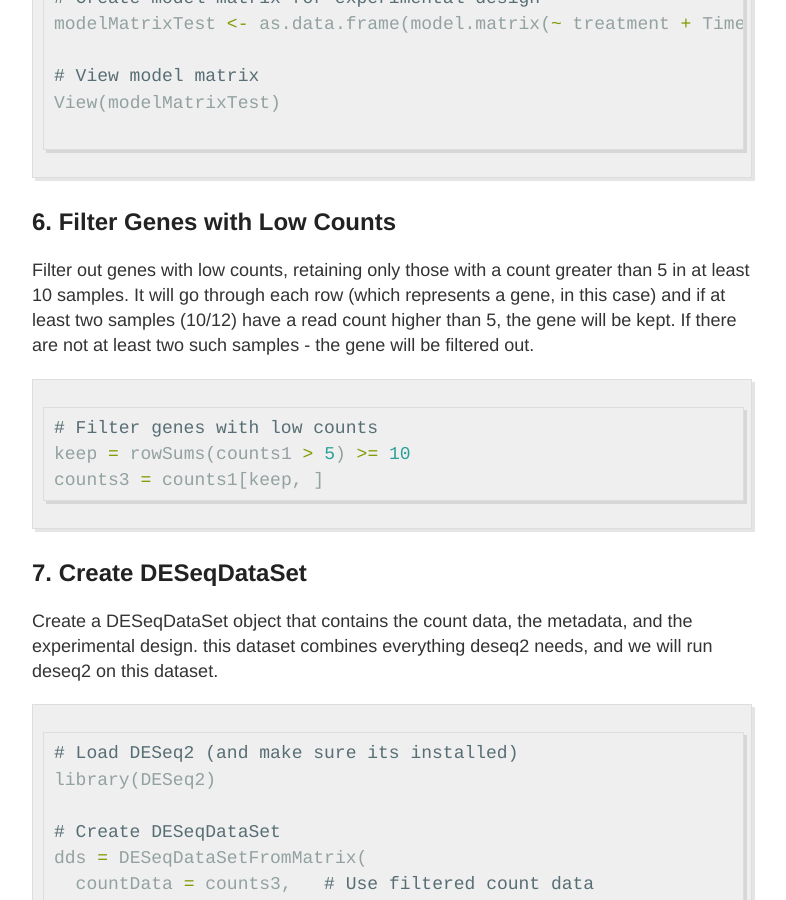
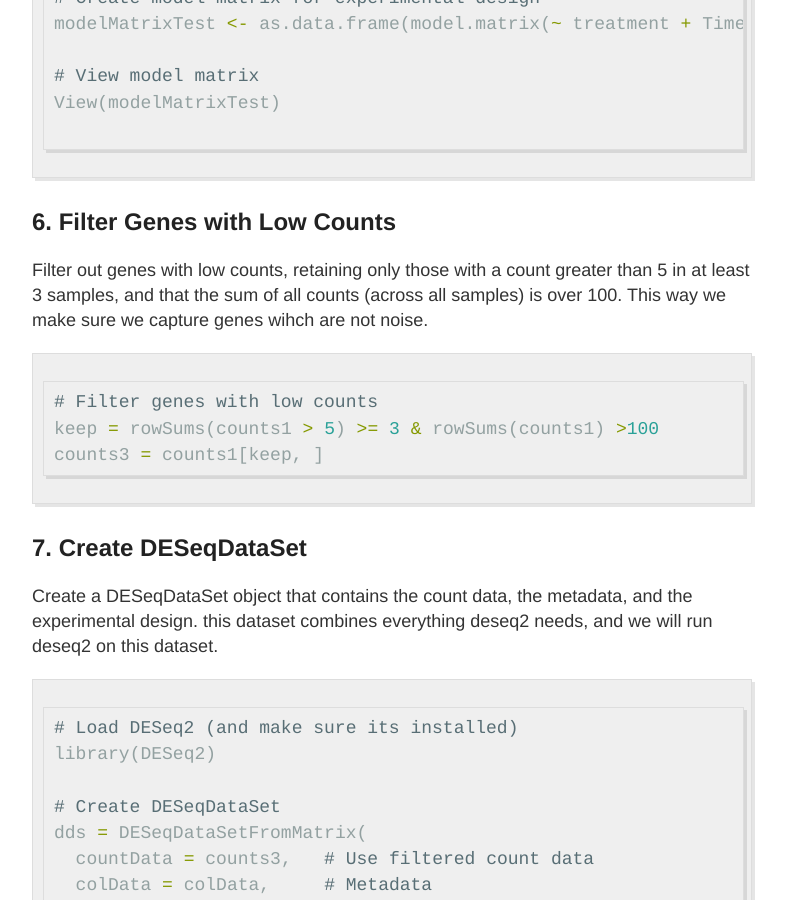
Before and after one commit to OfekRainish/OfekRainish_notebook, a Jekyll site: the page built from _posts/2025-04-02-bioinformatics deseq2.md, in a window 1280 px wide and 900 px high, scrolled down 2455 px. Shown: the whole window, without its empty margins (248-1034 px from the left). Built offline with Jekyll 4.4.1, drawn with Linux system fonts in a browser that asks for light colours; our own code applies the rules of GitHub Pages for plain Markdown files; a file with an impossible date is left out; part of the change alters nothing that is shown; some of the changed text lies outside the part shown.

Commit message:
Update 2025-04-02-bioinformatics deseq2.md

````diff
--- a/_posts/2025-04-02-bioinformatics deseq2.md
+++ b/_posts/2025-04-02-bioinformatics deseq2.md
@@ -63,11 +63,11 @@ View(modelMatrixTest)
 ```
 
 ## 6. Filter Genes with Low Counts
-Filter out genes with low counts, retaining only those with a count greater than 5 in at least 10 samples. It will go through each row (which represents a gene, in this case) and if at least two samples (10/12) have a read count higher than 5, the gene will be kept. If there are not at least two such samples - the gene will be filtered out.
+Filter out genes with low counts, retaining only those with a count greater than 5 in at least 3 samples, and that the sum of all counts (across all samples) is over 100. This way we make sure we capture genes wihch are not noise.
 
 ```r
 # Filter genes with low counts
-keep = rowSums(counts1 > 5) >= 10
+keep = rowSums(counts1 > 5) >= 3 & rowSums(counts1) >100
 counts3 = counts1[keep, ]
 ```
 
@@ -110,7 +110,7 @@ vcd <- vst(dds, blind = FALSE) # VST normalization
 plotPCA(vcd, intgroup = c("TimePoint","Treatment")) # PCA
 ```
 
-![](../images/rna_bioinformatics/deseq2/pcaplot.png)
+![](.)
 
 
 ## 10. Run DESeq2
@@ -251,11 +251,11 @@ levels(dds$TimePoint)
 ```
 In this case the reference is 20 hourns, and the plot looks like this:
 
-![timepoint ma plot](../images/rna_bioinformatics/deseq2/timeMAplot.png)
+![timepoint ma plot](.)
 
 and after shrinking like this:
 
-![timepoint ma plot](../images/rna_bioinformatics/deseq2/timeMAplotShrinked.png)
+![timepoint ma plot](.)
 
 
 
@@ -324,9 +324,9 @@ ggplot(geneCounts, aes(x=Treatment, y=count, color=Treatment))+geom_point(size =
 ```
 and the results are:
 AM plot compering treatment to control (reference)
-![](../images/rna_bioinformatics/deseq2/treatmentAMplot.png)
+![](.)
 shrinked MAplot
-![](../images/rna_bioinformatics/deseq2/treatmentMAplotSrincked.png)
+![](.)
 
 ## Interaction (compare2) -------------------------------------
 Here we are comparing the effect of the treatment (surfactin) at 20 hours to its effect at 44 hours. the 20 hours will be the baseline.
@@ -406,11 +406,11 @@ plotMA(resLFC, ylim=c(-3,3))
 ```
 and the results are:
 
-AM plot compering treatment to control (reference)
-![](../images/rna_bioinformatics/deseq2/treatmentAMplot.png)
+AM plot compering effect of treatment between two time points
+![](.)
 
 shrinked MAplot
-![](../images/rna_bioinformatics/deseq2/MAplot_interaction_shrinked.png)
+![](.)
 
 
 
@@ -482,7 +482,7 @@ ggplot(df_nmds1, aes(x = MDS1, y = MDS2, color = Treatment, shape = TimePoint))
 
 ```
 
-![](../images/rna_bioinformatics/deseq2/nmdsplot%20(1).png)
+![](.)
 
 **Note** - one conclusion to draw from the NMDS plot is that we need more repeats. there is no way to tell whether there is a difference in the 44hr between treatment and control.
 
@@ -608,12 +608,12 @@ ggplot(res_df, aes(x = log2FoldChange, y = -log10(padj), color = threshold)) +
 ### Results
 Time point (20hr reference):
 
-![](../images/rna_bioinformatics/deseq2/volcano_plot_timepoint.png)
+![](.)
 
 Treatment (control reference):
 
-![](../images/rna_bioinformatics/deseq2/volcanoplot_treatment.png)
+![](.)
 
 Interaction:
 
-![](../images/rna_bioinformatics/deseq2/volcano_plot_interaction.png)
+![](.)
````
